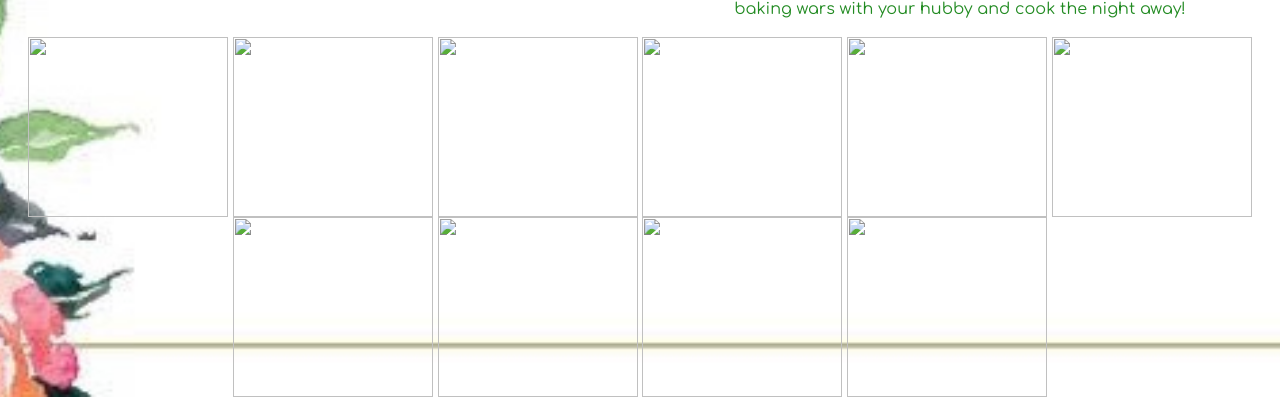
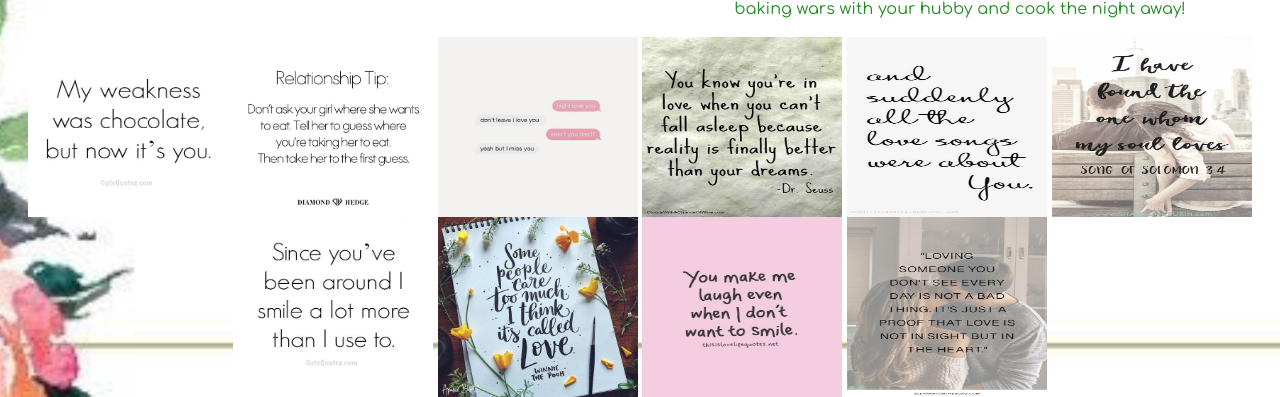
Before and after one commit to nikkisy/nikkiiiii.github.io, a plain HTML site: page partial3.html in a window 1280 px wide. Shown: the part 802-1199 px from the top of the page. Drawn offline with nearby package versions, Linux system fonts and the light colour scheme; files that its build step writes are made by us from their sources; a web font is replaced by a local one.

Commit message:
Update partial3.html

```diff
--- a/partial3.html
+++ b/partial3.html
@@ -1,9 +1,10 @@
+<!DOCTYPE html>
 <html>
 
 <head>
     <title>Hmm Love? </title>
     <link rel="stylesheet" href="https://stackpath.bootstrapcdn.com/bootstrap/4.1.3/css/bootstrap.min.css" integrity="sha384-MCw98/SFnGE8fJT3GXwEOngsV7Zt27NXFoaoApmYm81iuXoPkFOJwJ8ERdknLPMO" crossorigin="anonymous">
-    <link rel="stylesheet" href="draftsweet.css" < </head> <center>
+    <link rel="stylesheet" href="css/draftsweet.css" </head> <center>
 
 <body>
 
@@ -140,16 +141,16 @@
 
                                     </ul>
 
-                                    <img src="l1.jpg" width=200px" height=180px">
-                                    <img src="l10.jpg" width=200px" height=180px">
-                                    <img src="l3.jpg" width=200px" height=180px">
-                                    <img src="l4.jpg" width=200px" height=180px">
-                                    <img src="l5.jpg" width=200px" height=180px">
-                                    <img src="l6.jpg" width=200px" height=180px">
-                                    <img src="l8.jpg" width=200px" height=180px">
-                                    <img src="l7.jpg" width=200px" height=180px">
-                                    <img src="l9.jpg" width=200px" height=180px">
-                                    <img src="l12.jpg" width=200px" height=180px">
+                                    <img src="images/l1.jpg" width=200px" height=180px">
+                                    <img src="images/l10.jpg" width=200px" height=180px">
+                                    <img src="images/l3.jpg" width=200px" height=180px">
+                                    <img src="images/l4.jpg" width=200px" height=180px">
+                                    <img src="images/l5.jpg" width=200px" height=180px">
+                                    <img src="images/l6.jpg" width=200px" height=180px">
+                                    <img src="images/l8.jpg" width=200px" height=180px">
+                                    <img src="images/l7.jpg" width=200px" height=180px">
+                                    <img src="images/l9.jpg" width=200px" height=180px">
+                                    <img src="images/l12.jpg" width=200px" height=180px">
 
 
 
```
